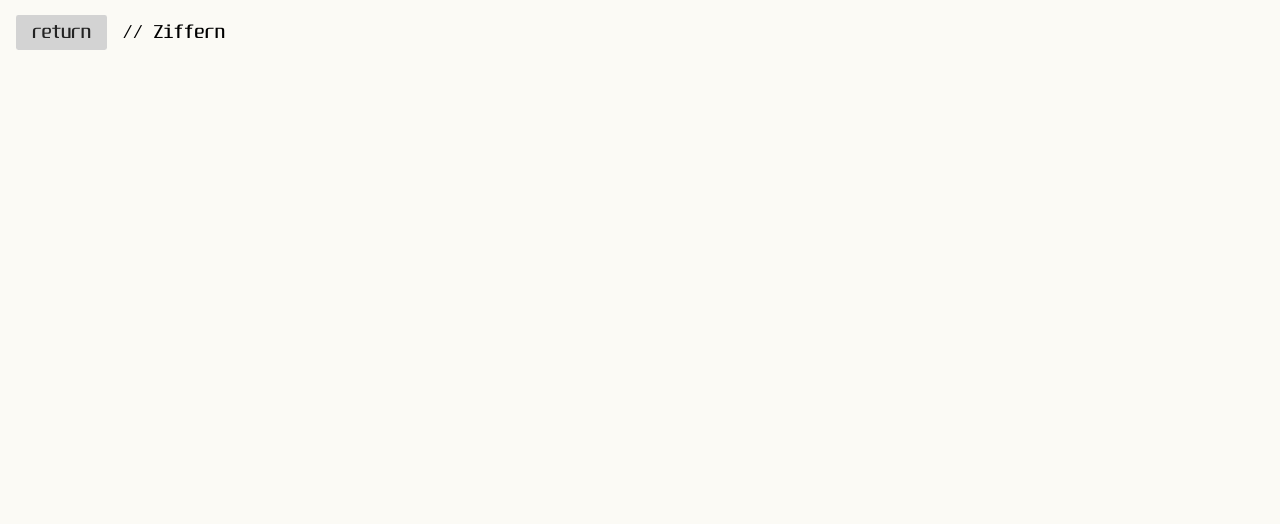
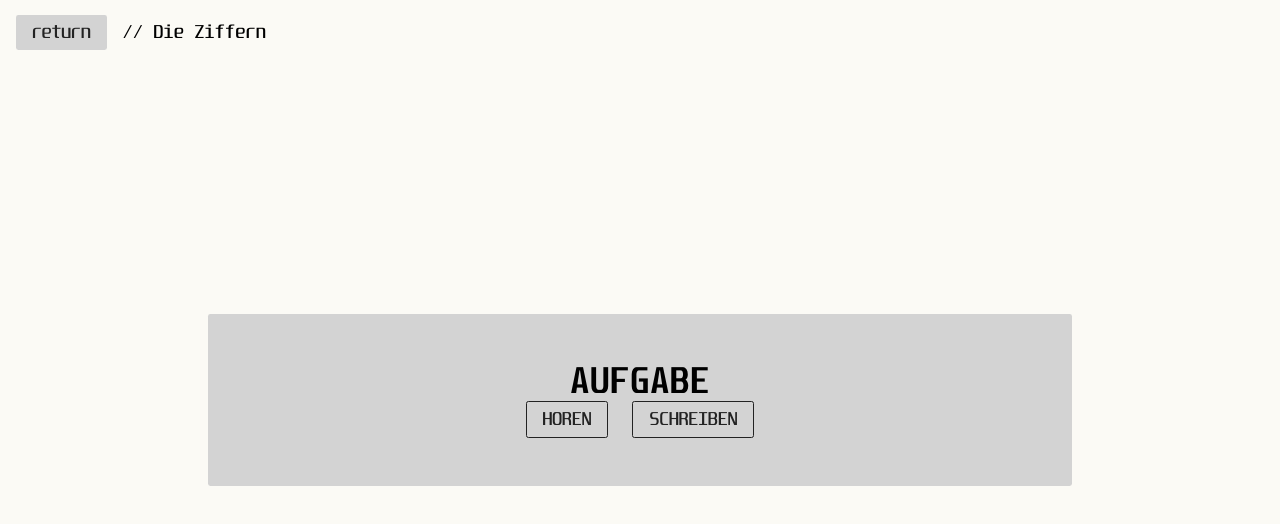
Before and after one commit to mike-pwns/zahlzeit, a React (Vite) app: page /ziffern in a window 1280 px wide. Shown: the top 524 px of the page. Built offline with nearby package versions, Linux system fonts and the light colour scheme.

Commit message:
started on logic, only a bit of progress atm

```diff
--- a/src/App.tsx
+++ b/src/App.tsx
@@ -1,6 +1,6 @@
 
 import { BrowserRouter, Routes, Route } from "react-router-dom";
-import MainMenuPage from './pages/MainMenuPage.tsx';
+import MainPage from './pages/MainPage.tsx';
 import ZiffernPage from "./pages/ZiffernPage.tsx";
 import UhrzeitPage from "./pages/UhrzeitPage.tsx";
 
@@ -8,7 +8,7 @@ function App() {
     return (
         <BrowserRouter>
             <Routes>
-                <Route path="/" element={<MainMenuPage/>}/>
+                <Route path="/" element={<MainPage/>}/>
                 <Route path="/ziffern" element={<ZiffernPage/>}/>
                 <Route path="/uhrzeit" element={<UhrzeitPage/>}/>
             </Routes>
--- a/src/index.css
+++ b/src/index.css
@@ -167,11 +167,14 @@ a {
 .row-div {
     display: flex;
     flex-direction: row;
+    gap: 1.5rem;
 }
 
 .col-div {
     display: flex;
     flex-direction: column;
+    gap: 1.5rem;
+
 }
 
 
@@ -252,6 +255,33 @@ a {
         display: none;
     }
 
+    .config-modal {
+        height: 40%;
+        display: flex;
+        flex-direction: column;
+        justify-content: center;
+        align-items: center;
+        width: 60%;
+        padding: 3rem;
+        background-color: lightgray;
+        border-radius: 0.15rem;
+
+        .header {
+            font-size: 2rem;
+        }
+
+
+
+        .listening-configurations {
+            display: none;
+        }
+
+        .text-configurations {
+            display: none;
+        }
+
+    }
+
 }
 
 
--- a/src/pages/MainMenuPage.tsx
+++ b/src/pages/MainPage.tsx
@@ -1,6 +1,6 @@
 import {useNavigate} from "react-router-dom";
 
-function MainMenuPage() {
+function MainPage() {
 
     const navigate = useNavigate();
 
@@ -69,4 +69,4 @@ function MainMenuPage() {
     )
 }
 
-export default MainMenuPage;
+export default MainPage;
--- a/src/pages/ZiffernPage.tsx
+++ b/src/pages/ZiffernPage.tsx
@@ -1,7 +1,24 @@
-// import { useNavigate } from "react-router-dom";
+import { useNavigate } from "react-router-dom";
 function ZiffernPage() {
 
-    // const navigate = useNavigate();
+    const navigate = useNavigate();
+
+    enum ExerciseType {
+        LISTENING,
+        WRITING
+    }
+    let exercises_type = null;
+
+    function setExerciseType(type) {
+        console.log("changes exerciseType", type);
+        exercises_type = type;
+    }
+
+    function goToMainPage() {
+        navigate("/");
+    }
+
+    console.log(exercises_type);
 
     return (
         <>
@@ -10,11 +27,11 @@ function ZiffernPage() {
 
                 {/* top section */}
                 <div className="top-left-div">
-                    <button className="borderless darkening-behaviour">
+                    <button className="borderless darkening-behaviour" onClick={goToMainPage}>
                         <span className="return-desktop">return</span>
                         <span className="return-mobile">&lt;</span>
                     </button>
-                    <p className="ziffern-tag-top-left">// Ziffern</p>
+                    <p className="ziffern-tag-top-left">// Die Ziffern</p>
                 </div>
 
                 <div className="ziffern-tag-top-middle top-center-div">
@@ -22,6 +39,19 @@ function ZiffernPage() {
                 </div>
 
                 {/* obj that goes away after init. after this goes away, the session is drawn onto the screen */}
+
+                <div className="center-center-div config-modal">
+                    <h1 className="header">AUFGABE</h1>
+                    <div className="row-div">
+                        <button className="darkening-behaviour" onClick={() => setExerciseType(ExerciseType.LISTENING)}>HOREN</button>
+                        <button onClick={() => setExerciseType(ExerciseType.WRITING)}>SCHREIBEN</button>
+                    </div>
+
+                    <div className="listening-configurations"></div>
+                    <div className="text-configurations"></div>
+
+
+                </div>
 
 
             </div>
```
